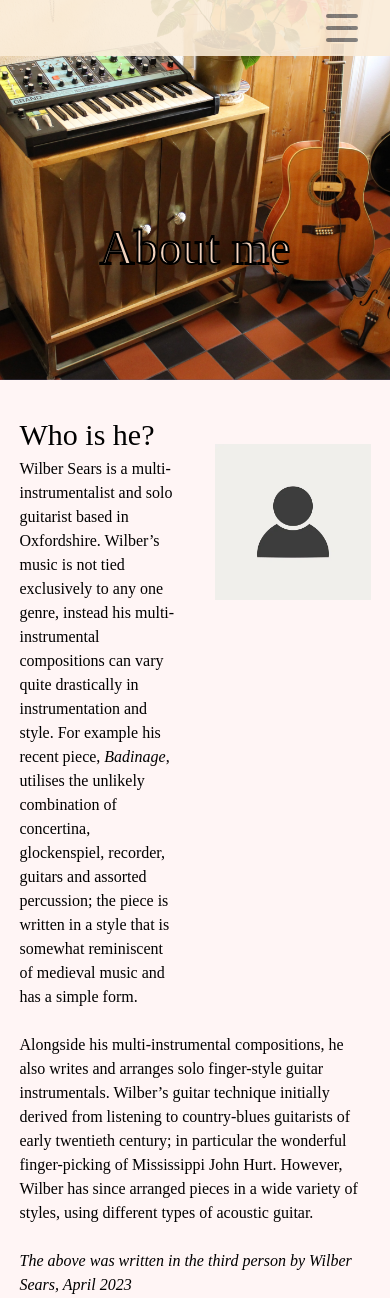
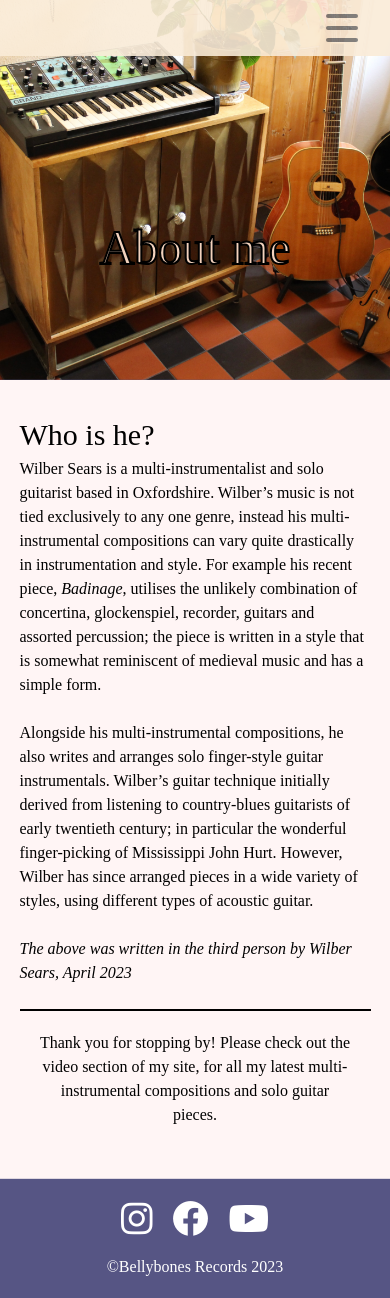
Before and after one commit to Wilber30/wilbermusic, a PHP site: page /templates/about.php in a window 390 px wide. Shown: the top 1298 px of the page. Run offline with PHP 8.4, Linux system fonts and the light colour scheme; style sheets or scripts are compiled from the project's sources; some libraries are stand-ins or nearby versions; some web fonts are replaced.

Commit message:
Updates classes

```diff
--- a/templates/about.php
+++ b/templates/about.php
@@ -9,7 +9,7 @@
 					<?php include 'layout/side_navigation.php' ?>
 					<div class="container mx-auto">
             <div class="flex justify-center">
-              <h1 id="banner-heading" class="mt-56 font-Special
+              <h1 id="banner-heading" class="mt-56 lg:mt-48 font-Special
                 text-5xl lg:text-6xl text-biscuit drop-shadow-xl font-outline-2 animate-fade-in-text">
                   About me
               </h1>
@@ -19,10 +19,10 @@
 				<div class="bg-off-white full-bleed">
 					<div class="container mx-auto">
 						<div class="flex flex-row justify-around pt-4 lg:mb-8">
-							<div class="max-w-2/5">
+							<div class="max-w-[90%] md:max-w-2/5">
 								<?php include 'content/about-me.php' ?>
 							</div>
-							<div class="max-w-2/5 mt-12">
+							<div class="hidden md:block max-w-2/5 mt-12">
 								<img src="../assets/images/stock.jpeg" alt="placeholder">
 							</div>
 						</div>
```
